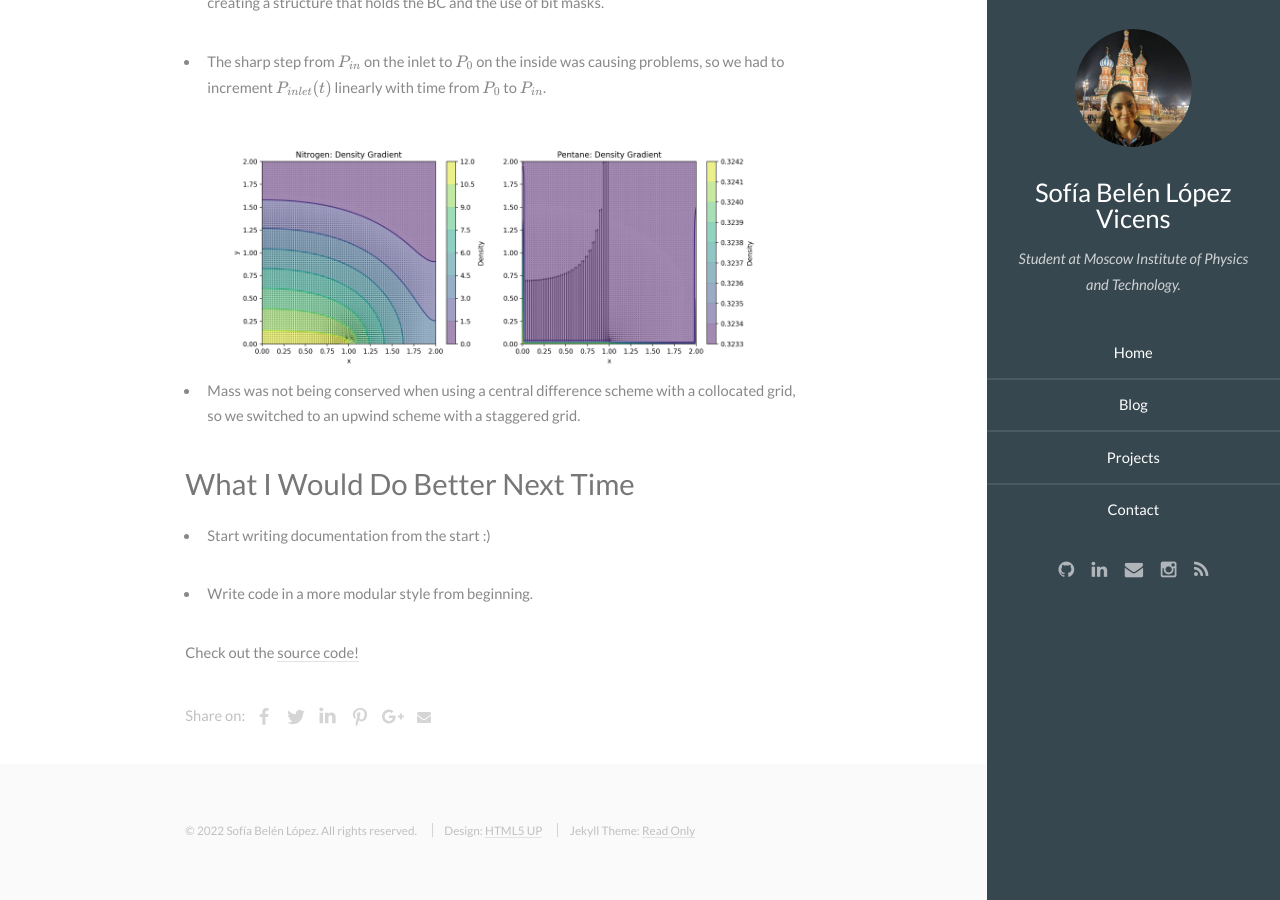
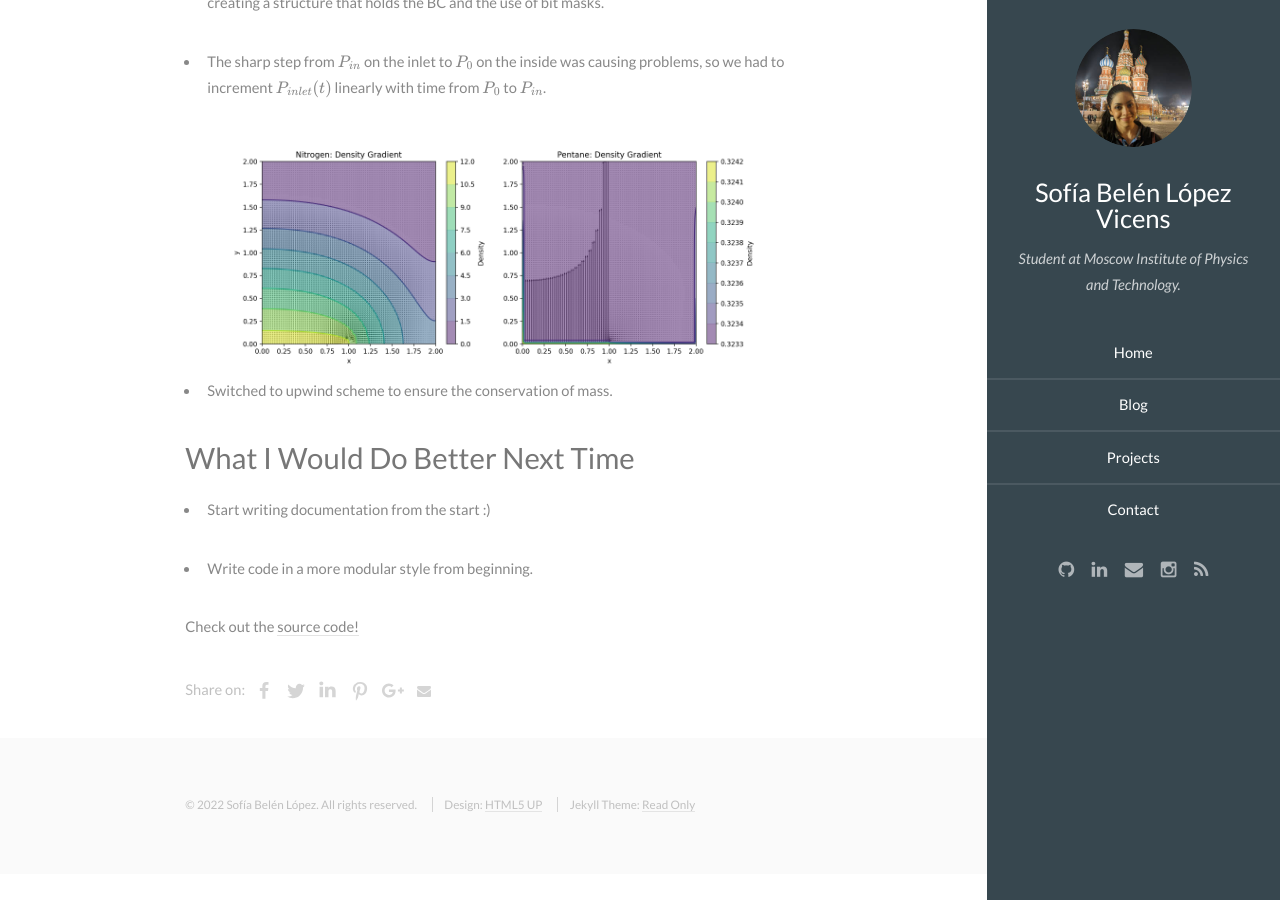
Before and after one commit to sofiabelen/sofiabelen.github.io, a Jekyll site: the page built from _posts/projects/2021-07-09-two-phase-filtration.md, in a window 1280 px wide and 900 px high, scrolled down 6458 px. Built offline with Jekyll 4.4.1, drawn with Linux system fonts in a browser that asks for light colours; Markdown is read by kramdown in place of the engine named in the settings; formulas are drawn with MathJax 3.

Commit message:
Minor change in project article: upwind scheme -> mass conservation

```diff
--- a/_posts/projects/2021-07-09-two-phase-filtration.md
+++ b/_posts/projects/2021-07-09-two-phase-filtration.md
@@ -218,9 +218,7 @@
 </figure>
 </center>
 
-- Mass was not being conserved when using a central difference
-scheme with a collocated grid,
-so we switched to an upwind scheme with a staggered grid.
+- Switched to upwind scheme to ensure the conservation of mass.
 
 ## What I Would Do Better Next Time
 
```
